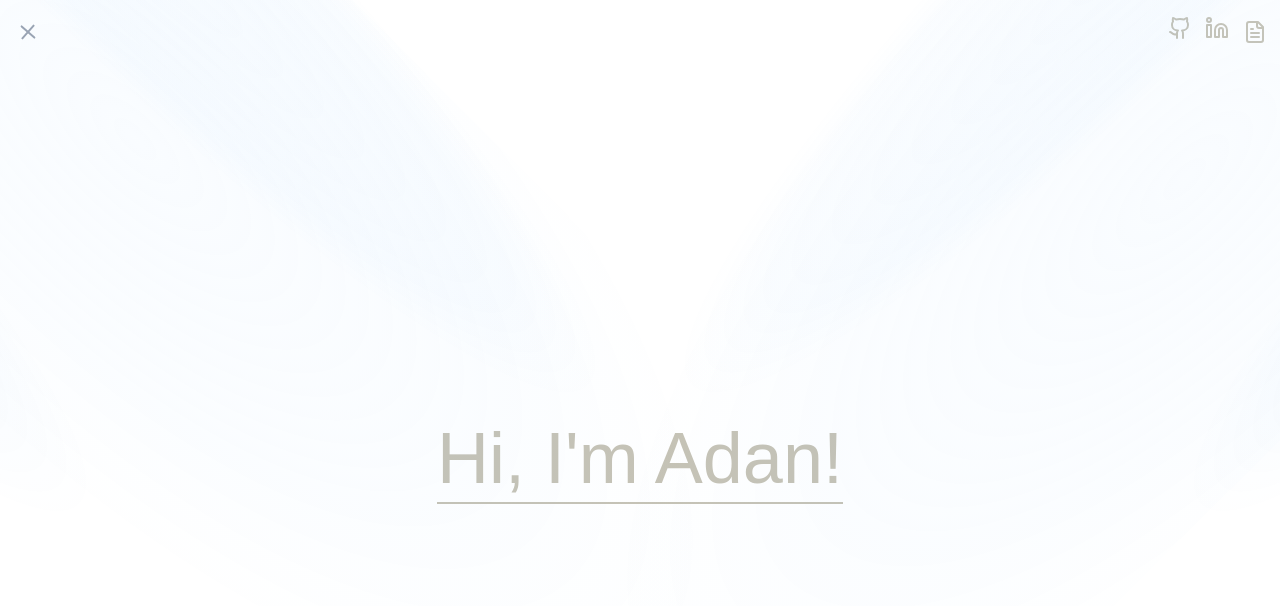
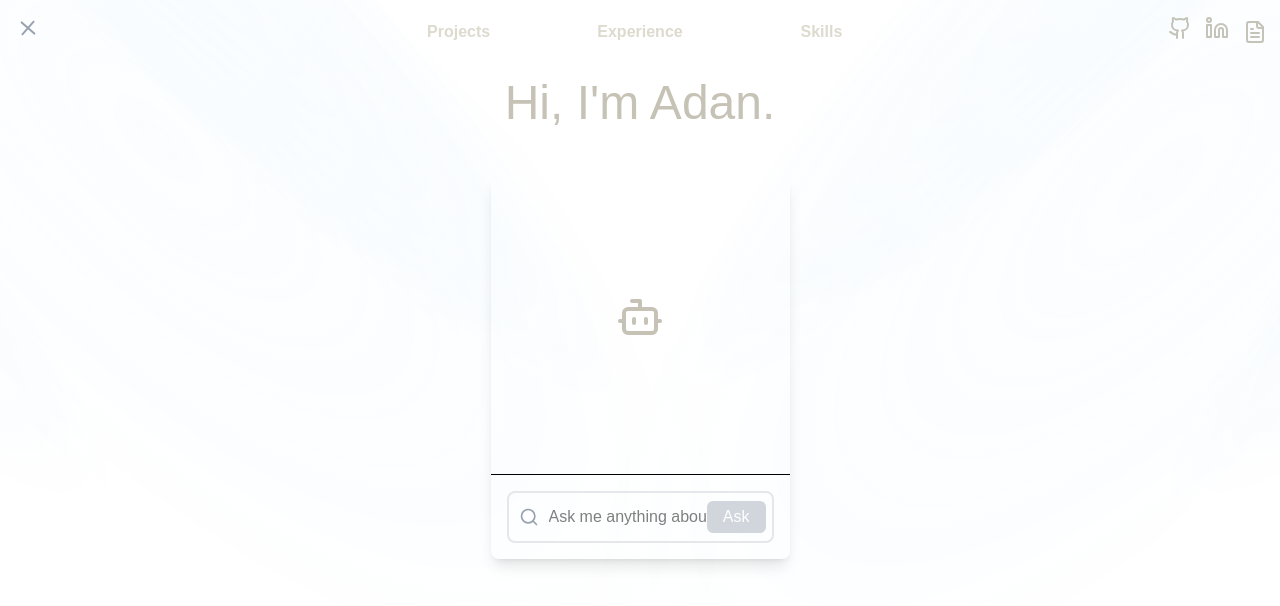
Before and after one commit to adanjoserrojas/Portfolio_v1, a Next.js app: page / in a window 1280 px wide. Shown: the top 606 px of the page. Built offline with nearby package versions, Linux system fonts and the light colour scheme.

Commit message:
Fix Gemini model name, give References to chatbot, and integrate chat UI

```diff
--- /dev/null
+++ b/app/experience/page.tsx
@@ -0,0 +1,14 @@
+"use client";
+
+import { motion } from "framer-motion"
+
+export default function projects(){
+
+    return(
+
+        <motion.div className="text-Beige">
+            MY PAGE LOOLLL
+
+        </motion.div>
+    )
+}
--- a/app/layout.tsx
+++ b/app/layout.tsx
@@ -17,7 +17,7 @@ export const metadata: Metadata = {
   description: 'Minimalist portfolio showcasing creative Full-Stack Dev solutions :)',
   keywords: ['portfolio', 'web developer', 'UI/UX', 'TypeScript', 'Next.js', 'creative development', 'Full-Stack Developer', 'SWE'],
   authors: [{ name: 'Adan Rojas' }],
-  viewport: 'width=device-width, initial-scale=1',
+  viewport: 'width=device-width, initial-scale=1'
 };
 
 export default function RootLayout({
--- a/app/page.tsx
+++ b/app/page.tsx
@@ -4,37 +4,29 @@ import React, { useState } from "react";
 import { Spotlight } from "@/components/ui/spotlight-new";
 import { motion, AnimatePresence } from "framer-motion";
 import { NavBar } from "@/components/ui/nav-bar";
+import AIChatSection from '@/components/ui/chat-section';
 
 export default function Landing() {
 
     return (
-        <div className="h-screen w-full bg-primary antialiased bg-grid-white/[0.02] relative overflow-x-hidden">
+        <div className="h-screen w-full bg-primary antialiased bg-grid-white/[0.02] relative overflow-hidden">
         <NavBar />
         <Spotlight />
         <div className="flex justify-center items-center min-h-screen">
             <div className="items-center justify-items-center inline-block">
                 <motion.h1
 
-                    className="flex items-center justify-center text-darkBeige text-7xl font-thin"
+                    className="grid grid-row-3 gap-4 text-center text-darkBeige text-5xl font-thin"
                     initial={{ opacity: 0 }}
                     animate={{ opacity: 1 }}
                     transition={{duration: 2}}
                     exit={{}}>
-                    Hi, I'm Adan!
+                    <p className="text-darkBeige"></p>
+                    Hi, I'm Adan.
+                </motion.h1>
+                <AIChatSection />
 
-                </motion.h1>
-
-                <motion.div
-
-                    className="w-full h-0.5 mt-2 bg-darkBeige"
-                    initial={{ opacity: 0, scaleX: 0}}
-                    animate={{ opacity: 1, scaleX: 1}}
-                    transition={{duration: 2}}
-                    exit={{opacity: 0 }}>
-
-                </motion.div>
             </div>
-
         </div>
         </div>
     );
--- /dev/null
+++ b/app/projects/page.tsx
@@ -0,0 +1,14 @@
+"use client";
+
+import { motion } from "framer-motion"
+
+export default function projects(){
+
+    return(
+
+        <motion.div className="text-Beige">
+            MY PAGE LOOLLL
+
+        </motion.div>
+    )
+}
--- /dev/null
+++ b/app/skills/page.tsx
@@ -0,0 +1,14 @@
+"use client";
+
+import { motion } from "framer-motion"
+
+export default function projects(){
+
+    return(
+
+        <motion.div className="text-Beige">
+            MY PAGE LOOLLL
+
+        </motion.div>
+    )
+}
--- /dev/null
+++ b/components/ui/AIChatSection.tsx
@@ -0,0 +1,88 @@
+// components/ChatContainer.tsx
+'use client';
+
+import { User, Bot } from 'lucide-react';
+
+export interface Message {
+  id: string;
+  text: string;
+  isUser: boolean;
+  timestamp: Date | string; // allow string from JSON
+}
+
+interface ChatContainerProps {
+  messages?: Message[];       // allow undefined from parent
+  isLoading?: boolean;
+}
+
+// components/ChatContainer.tsx
+export default function ChatContainer({
+  messages = [],
+  isLoading = false,
+}: ChatContainerProps) {
+  const safeMessages = Array.isArray(messages) ? messages : [];
+
+  return (
+    <div className="flex-1 overflow-y-auto p-4 space-y-4">
+      {safeMessages.length === 0 ? (
+        <div className="flex items-center justify-center text-darkBeige h-full">
+            <Bot className="w-12 h-12 mx-auto mb-4 text-darkBeige" />
+        </div>
+      ) : (
+        safeMessages.map((message) => {
+          const date =
+            message.timestamp instanceof Date
+              ? message.timestamp
+              : new Date(message.timestamp);
+
+          return (
+            <div
+              key={message.id}
+              className={`flex ${message.isUser ? 'justify-end' : 'justify-start'}`}
+            >
+              <div
+                className={`max-w-xs lg:max-w-md px-4 py-2 rounded-lg ${
+                  message.isUser
+                    ? 'bg-blue-500 text-white'
+                    : 'bg-gray-200 text-gray-800'
+                }`}
+              >
+                <div className="flex items-start space-x-2">
+                  {!message.isUser && <Bot className="w-5 h-5 mt-0.5 flex-shrink-0" />}
+                  <div className="flex-1">
+                    <p className="text-sm whitespace-pre-wrap">{message.text}</p>
+                    <p className="text-xs opacity-70 mt-1">
+                      {isNaN(date.getTime()) ? '' : date.toLocaleTimeString()}
+                    </p>
+                  </div>
+                  {message.isUser && <User className="w-5 h-5 mt-0.5 flex-shrink-0" />}
+                </div>
+              </div>
+            </div>
+          );
+        })
+      )}
+
+      {isLoading && (
+        <div className="flex justify-start">
+          <div className="bg-gray-200 text-gray-800 max-w-xs px-4 py-2 rounded-lg">
+            <div className="flex items-center space-x-2">
+              <Bot className="w-5 h-5" />
+              <div className="flex space-x-1">
+                <div className="w-2 h-2 bg-gray-500 rounded-full animate-bounce"></div>
+                <div
+                  className="w-2 h-2 bg-gray-500 rounded-full animate-bounce"
+                  style={{ animationDelay: '0.1s' }}
+                ></div>
+                <div
+                  className="w-2 h-2 bg-gray-500 rounded-full animate-bounce"
+                  style={{ animationDelay: '0.2s' }}
+                ></div>
+              </div>
+            </div>
+          </div>
+        </div>
+      )}
+    </div>
+  );
+}
--- /dev/null
+++ b/components/ui/chat-section.tsx
@@ -0,0 +1,77 @@
+// components/AIChatSection.tsx
+'use client';
+
+import { useState } from 'react';
+import SearchBar from './search-bar';
+import ChatContainer, { Message } from './AIChatSection';
+
+export default function AIChatSection() {
+  const [messages, setMessages] = useState<Message[]>([]);
+  const [isLoading, setIsLoading] = useState(false);
+
+  const handleSearch = async (query: string) => {
+    // Add user message
+    const userMessage: Message = {
+      id: Date.now().toString(),
+      text: query,
+      isUser: true,
+      timestamp: new Date(),
+    };
+
+    setMessages(prev => [...prev, userMessage]);
+    setIsLoading(true);
+
+    try {
+      const response = await fetch('http://localhost:5000/chat', {
+        method: 'POST',
+        headers: {
+          'Content-Type': 'application/json',
+        },
+        body: JSON.stringify({ message: query }),
+      });
+
+      const data = await response.json();
+
+      if (data.status === 'success') {
+        const botMessage: Message = {
+          id: (Date.now() + 1).toString(),
+          text: data.response,
+          isUser: false,
+          timestamp: new Date(),
+        };
+
+        setMessages(prev => [...prev, botMessage]);
+      } else {
+        throw new Error(data.error || 'Failed to get response');
+      }
+    } catch (error) {
+      const errorMessage: Message = {
+        id: (Date.now() + 1).toString(),
+        text: "Sorry, I'm having trouble responding right now. Please try again later!",
+        isUser: false,
+        timestamp: new Date(),
+      };
+
+      setMessages(prev => [...prev, errorMessage]);
+      console.error('Chat error:', error);
+    } finally {
+      setIsLoading(false);
+    }
+  };
+
+  return (
+    <section className="min-h-screen bg-transparent py-12">
+      <div className="container mx-auto px-4">
+        <div className="max-w-4xl mx-auto">
+
+          <div className="rounded-lg shadow-lg h-96 flex flex-col">
+            <ChatContainer messages={messages} isLoading={isLoading} />
+            <div className="border-t p-4">
+              <SearchBar onSearch={handleSearch} isLoading={isLoading} />
+            </div>
+          </div>
+        </div>
+      </div>
+    </section>
+  );
+}
--- a/components/ui/nav-bar.tsx
+++ b/components/ui/nav-bar.tsx
@@ -1,27 +1,72 @@
 "use client";
-import { motion, AnimatePresence } from "framer-motion";
+
+import { motion } from "framer-motion";
+import React, { useState } from "react";
 import { Github, Linkedin, FileText } from 'lucide-react';
 import { X } from 'lucide-react';
+import Link from 'next/link';
 
 export function NavBar(){
 
-    /*const [isVisible, setisVisible] = useState(true);
-    const [isHovered, setisHovered] = useState(false);*/
+    {/*const [isVisible, setisVisible] = useState(true);*/}
 
     return (
         <div className="flex justify-between items-center w-full py-4 px-4">
 
-            <motion.div
-                className="inline-block"
-                animate={{ rotate: 360 }}
-                transition={{
-                    duration: 2,
-                    repeat: Infinity,
-                    ease: "linear"
-                }}
-                style={{ transformOrigin: "center" }}>
-                <X size={24} className="text-gray-400 hover:text-white transition-colors" />
-            </motion.div>
+{/* Left side of NavBar */}
+
+            <a className="w-24 h-auto" href="https://www.youtube.com/watch?v=Tz8ullZfVvo&list=RDTz8ullZfVvo&start_radio=1">
+                <motion.button
+                    className="inline-block"
+                    animate={{ rotate: 360 }}
+                    transition={{ duration: 2, repeat: Infinity, ease: "linear" }}
+                    style={{ transformOrigin: "center" }}>
+
+                    <X size={24} className="text-gray-400 hover:text-white transition-colors" />
+                </motion.button>
+            </a>
+
+{/* Center of NavBar */}
+
+            <div className="grid grid-cols-3 items-center justify-items-center w-fit gap-24">
+
+                {/*onClick={() => setisVisible(!isVisible)}>*/}
+                <Link href="/projects">
+                    <motion.div className="relative text-center font-semibold h-6 w-auto rounded-xl text-Beige" whileHover="barHover">
+                        Projects
+                        <motion.div
+                            className="absolute bottom-0 left-0 right-0 h-0.5 bg-darkBeige"
+                            initial={{ opacity: 0, scaleX: 0}}
+                            variants={{ barHover: { opacity: 1, scaleX: 1 } }}
+                            transition={{duration: 0.5, ease: "backInOut"}}>
+                        </motion.div>
+                    </motion.div>
+                </Link>
+                <Link href="/experience">
+                    <motion.div className="relative text-center font-semibold h-6 w-auto rounded-xl text-Beige" whileHover="barHover">
+                        Experience
+                        <motion.div
+                            className="absolute bottom-0 left-0 right-0 h-0.5 bg-darkBeige"
+                            initial={{ opacity: 0, scaleX: 0}}
+                            variants={{ barHover: { opacity: 1, scaleX: 1 } }}
+                            transition={{duration: 0.5, ease: "backInOut"}}>
+                        </motion.div>
+                    </motion.div>
+                </Link>
+                <Link href="/skills">
+                    <motion.div className="relative text-center font-semibold h-6 w-auto rounded-xl text-Beige" whileHover="barHover">
+                        Skills
+                        <motion.div
+                            className="absolute bottom-0 left-0 right-0 h-0.5 bg-darkBeige"
+                            initial={{ opacity: 0, scaleX: 0}}
+                            variants={{ barHover: { opacity: 1, scaleX: 1 } }}
+                            transition={{duration: 0.5, ease: "backInOut"}}>
+                        </motion.div>
+                    </motion.div>
+                </Link>
+            </div>
+
+{/* Right side of NavBar */}
 
             <div className="w-24 h-auto">
                 <div className="grid grid-cols-3 ml-auto w-fit gap-4">
--- /dev/null
+++ b/components/ui/search-bar.tsx
@@ -0,0 +1,46 @@
+// components/SearchBar.tsx
+'use client';
+
+import { useState } from 'react';
+import { Search } from 'lucide-react';
+
+interface SearchBarProps {
+  onSearch: (query: string) => void;
+  isLoading?: boolean;
+}
+
+export default function SearchBar({ onSearch, isLoading }: SearchBarProps) {
+  const [query, setQuery] = useState('');
+
+  const handleSubmit = (e: React.FormEvent) => {
+    e.preventDefault();
+    if (query.trim() && !isLoading) {
+      onSearch(query);
+      setQuery('');
+    }
+  };
+
+  return (
+
+    <form onSubmit={handleSubmit} className="relative w-full max-w-2xl mx-auto">
+      <div className="relative">
+        <Search className="absolute left-3 top-1/2 transform -translate-y-1/2 text-gray-400 w-5 h-5" />
+        <input
+          type="text"
+          value={query}
+          onChange={(e) => setQuery(e.target.value)}
+          placeholder="Ask me anything about my experience, projects, or skills..."
+          className="w-full pl-10 pr-4 py-3 border-2 border-gray-200 rounded-lg focus:border-blue-500 focus:outline-none transition-colors"
+          disabled={isLoading}
+        />
+        <button
+          type="submit"
+          disabled={!query.trim() || isLoading}
+          className="absolute right-2 top-1/2 transform -translate-y-1/2 bg-blue-500 text-white px-4 py-1 rounded-md hover:bg-blue-600 disabled:bg-gray-300 disabled:cursor-not-allowed transition-colors"
+        >
+          {isLoading ? 'Thinking...' : 'Ask'}
+        </button>
+      </div>
+    </form>
+  );
+}
--- a/components/ui/spotlight-new.tsx
+++ b/components/ui/spotlight-new.tsx
@@ -1,4 +1,5 @@
 "use client";
+
 import React from "react";
 import { motion } from "motion/react";
 
@@ -31,7 +32,7 @@ export const Spotlight = ({
         opacity: 0,
       }}
       animate={{
-        opacity: 1,
+        opacity: 0.6,
       }}
       transition={{
         duration: 1.5,
```
Also changed, not shown: 2 other files (tests, documents, lock files or other folders).
